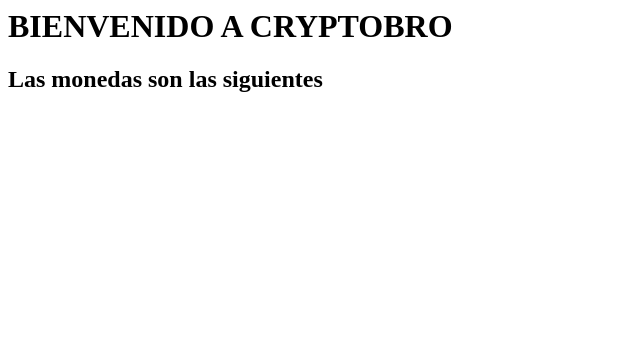
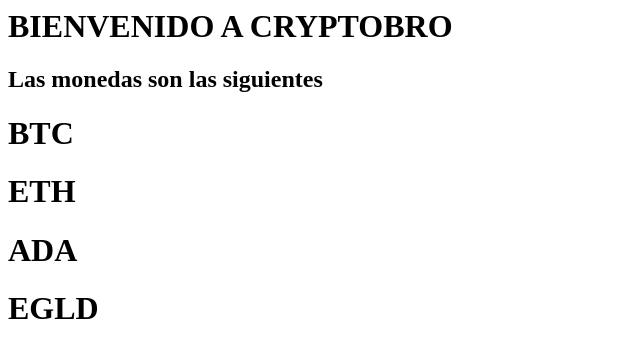
Before and after one commit to Alexlord14/EXAMEN1ED2024, a plain HTML site: page index.html in a window 1280 px wide. Shown: the whole page, without its empty margins (0-640 px from the left). Drawn offline with Linux system fonts and the light colour scheme.

Commit message:
Cambios a index por Juan

```diff
--- a/index.html
+++ b/index.html
@@ -1,3 +1,8 @@
 <h1>BIENVENIDO A CRYPTOBRO</h1>
 
 <h2>Las monedas son las siguientes</h2>
+
+<h1>BTC</h1>
+<h1>ETH</h1>
+<h1>ADA</h1>
+<h1>EGLD</h1>
```
